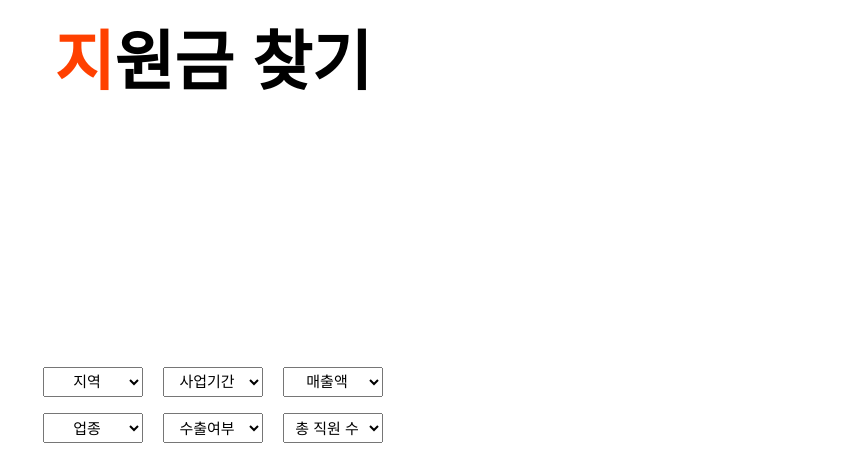
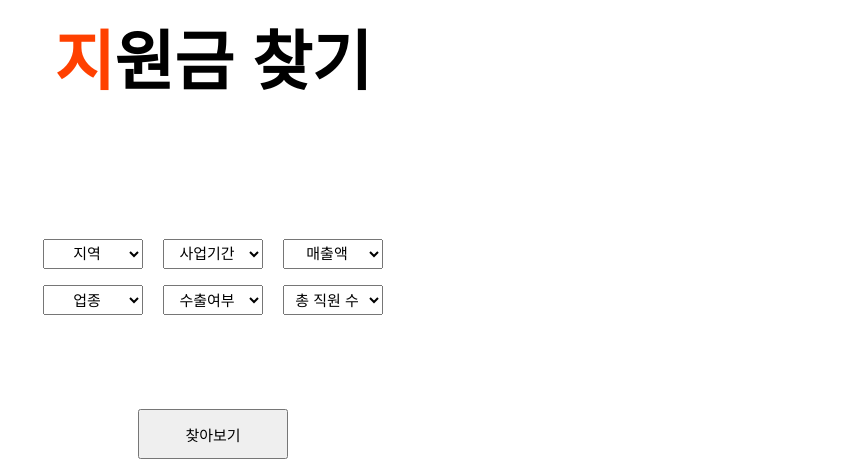
Before and after one commit to System-out-gyuil/PO_Web, a Django app: page / in a window 1280 px wide. Shown: the part 338-810 px from the top of the page, without its empty margins (427-1280 px from the left). Run offline with Django 5.2, Linux system fonts and the light colour scheme; grey boxes are pictures that could not be loaded.

Commit message:
modified margins

```diff
--- a/static/main/main.css
+++ b/static/main/main.css
@@ -35,7 +35,7 @@ a {
 
 .search-container {
   font-size: 30px;
-  margin-top: 20%;
+  margin-top: 10%;
   display: flex;
   flex-direction: column;
   align-items: center;
@@ -51,7 +51,7 @@ a {
 }
 
 .search-button-wrap {
-  margin-top: 10%;
+  margin-top: 5%;
 }
 
 .search-button {
```
